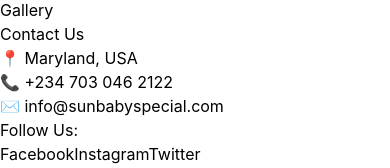
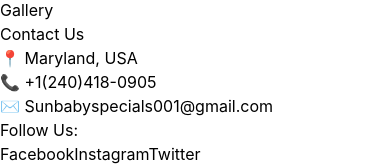
Before and after one commit to Soty135/sunbaby-special, a React (Vite) app in the folder client/: page / in a window 390 px wide. Shown: the part 1010-1178 px from the top of the page. Built offline with nearby package versions, Linux system fonts and the light colour scheme.

Commit message:
Update phone number and email address

```diff
--- a/client/src/components/Footer.jsx
+++ b/client/src/components/Footer.jsx
@@ -30,8 +30,8 @@ const Footer = () => {
             <h3 className="text-sm md:text-base font-semibold mb-2">Contact Us</h3>
             <div className="space-y-1 text-xs md:text-sm text-gray-300">
               <p>📍 Maryland, USA</p>
-              <p>📞 +234 703 046 2122</p>
-              <p>✉️ info@sunbabyspecial.com</p>
+              <p>📞 +1(240)418-0905</p>
+              <p>✉️ Sunbabyspecials001@gmail.com</p>
               <div className="mt-2">
                 <p className="font-semibold mb-1">Follow Us:</p>
                 <div className="flex space-x-3">
--- a/client/src/pages/About.jsx
+++ b/client/src/pages/About.jsx
@@ -123,7 +123,7 @@ const About = () => {
             Thank you for choosing Sunbaby Special. We look forward to serving you!
           </p>
           <button
-            onClick={() => window.open('https://wa.me/1234567890?text=Hello! I would like to know more about Sunbaby Special.', '_blank')}
+            onClick={() => window.open('https://wa.me/12404180905?text=Hello! I would like to know more about Sunbaby Special.', '_blank')}
             className="bg-green-600 text-white px-8 py-3 rounded-full font-semibold hover:bg-green-700 transition-colors"
           >
             Contact Us on WhatsApp
--- a/client/src/pages/Cart.jsx
+++ b/client/src/pages/Cart.jsx
@@ -70,7 +70,7 @@ ${orderList}
 
 Please confirm my order. Thank you! 🙏`;
 
-    const phoneNumber = '2347030462122';
+    const phoneNumber = '12404180905';
     const whatsappUrl = `https://wa.me/${phoneNumber}?text=${encodeURIComponent(message)}`;
     window.open(whatsappUrl, '_blank');
   };
--- a/client/src/pages/Home.jsx
+++ b/client/src/pages/Home.jsx
@@ -3,7 +3,7 @@ import { Link } from 'react-router-dom';
 
 const Home = () => {
   const handleWhatsAppOrder = () => {
-    const phoneNumber = '2347030462122';
+    const phoneNumber = '12404180905';
     const message = encodeURIComponent('Hey Sunbaby Special, I\'d like to place a special order.');
     window.open(`https://wa.me/${phoneNumber}?text=${message}`, '_blank');
   };
```
Also changed, not shown: 1 other file (tests, documents, lock files or other folders).
